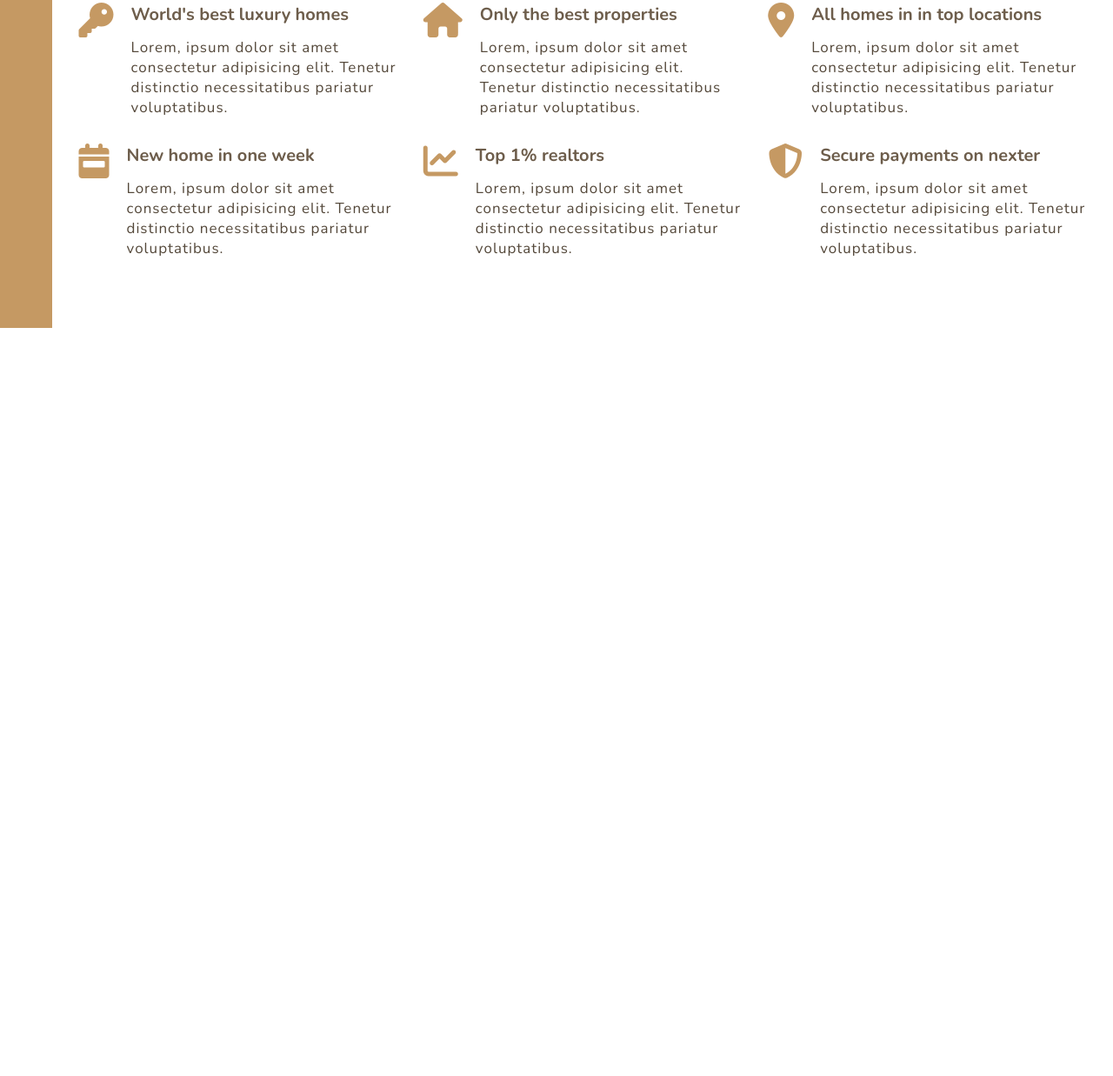
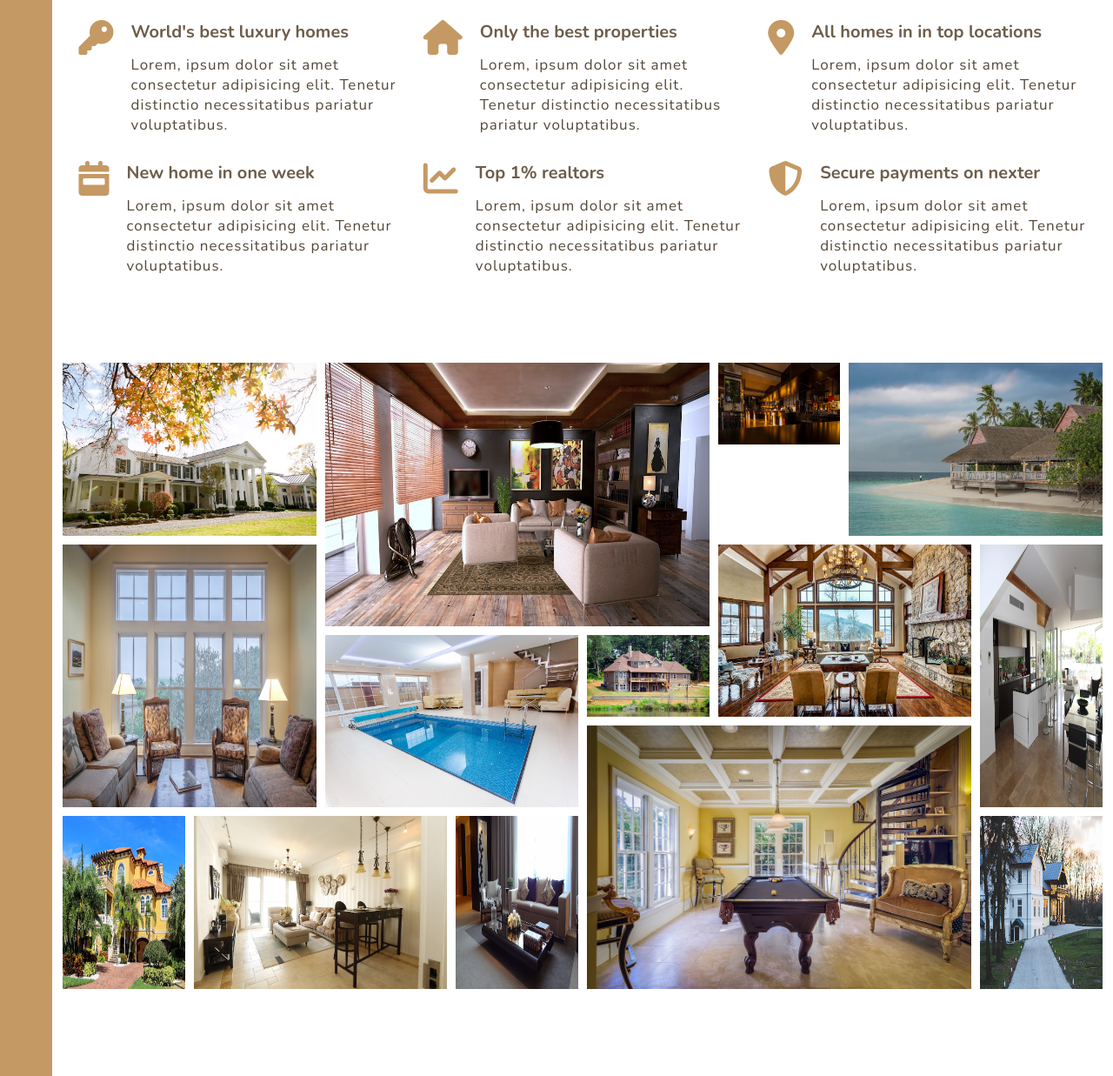
Before and after one commit to AbanoubMagdy1/Nexter-landing-page, a website: page index.html in a window 1280 px wide. Shown: the part 717-1954 px from the top of the page at 87% size. Before the commit the page ends 1094 px from the top, so only its background shows below. Drawn offline with nearby package versions, Linux system fonts and the light colour scheme.

Commit message:
Gallery section

```diff
--- a/index.html
+++ b/index.html
@@ -77,7 +77,7 @@
             </div>
         </section>
 
-        <section class="features">
+        <section class="features section">
             <div class="feature">
                 <i class="fa-solid fa-key feature__icon"></i>
                 <div>
@@ -121,6 +121,23 @@
                 </div>
             </div>
         </section>
+
+        <section class="gallery section">
+            <img alt="image-1" class="gallery__image gallery__image-1" src="./img/gal-1.jpeg"/>
+            <img alt="image-2" class="gallery__image gallery__image-2" src="./img/gal-2.jpeg"/>
+            <img alt="image-3" class="gallery__image gallery__image-3" src="./img/gal-3.jpeg"/>
+            <img alt="image-4" class="gallery__image gallery__image-4" src="./img/gal-4.jpeg"/>
+            <img alt="image-5" class="gallery__image gallery__image-5" src="./img/gal-5.jpeg"/>
+            <img alt="image-6" class="gallery__image gallery__image-6" src="./img/gal-6.jpeg"/>
+            <img alt="image-7" class="gallery__image gallery__image-7" src="./img/gal-7.jpeg"/>
+            <img alt="image-8" class="gallery__image gallery__image-8" src="./img/gal-8.jpeg"/>
+            <img alt="image-9" class="gallery__image gallery__image-9" src="./img/gal-9.jpeg"/>
+            <img alt="image-10" class="gallery__image gallery__image-10" src="./img/gal-10.jpeg"/>
+            <img alt="image-11" class="gallery__image gallery__image-11" src="./img/gal-11.jpeg"/>
+            <img alt="image-12" class="gallery__image gallery__image-12" src="./img/gal-12.jpeg"/>
+            <img alt="image-13" class="gallery__image gallery__image-13" src="./img/gal-13.jpeg"/>
+            <img alt="image-14" class="gallery__image gallery__image-14" src="./img/gal-14.jpeg"/>
+        </section>
     </main>
     <script src="script.js"></script>
 </body>
--- a/sass/base/_layout.scss
+++ b/sass/base/_layout.scss
@@ -2,6 +2,11 @@
     width: 80rem;
     max-width: 95%;
     margin: 0 auto;
+}
+
+.section{
+    margin: 10rem auto;
+    width: var(--layout-width);
 }
 
 .hero{
--- a/sass/components/_features.scss
+++ b/sass/components/_features.scss
@@ -1,7 +1,5 @@
 .features{
-    margin: 8rem auto;
     display: flex;
-    width: var(--layout-width);
     flex-wrap: wrap;
     justify-content: space-between;
     gap: 3rem;
--- /dev/null
+++ b/sass/components/_gallery.scss
@@ -0,0 +1,73 @@
+.gallery{
+    width: 98% !important;
+    display: grid;
+    grid-template: repeat(7, 1fr) / repeat(8, 1fr);
+    gap: 1rem;
+
+    @include respond(tab){
+        gap: 1rem;
+    }
+
+    &__image{
+        width: 100%;
+        height: 100%;
+        &-1{
+            grid-column: 1 / 2 span;
+            grid-row: 1 / 2 span;
+        }
+
+        &-2{
+            grid-column: 3 / 3 span;
+            grid-row: 1 / 3 span;
+        }
+        &-3{
+            grid-column: 6 / 1 span;
+            grid-row: 1 / 1 span;
+        }
+        &-4{
+            grid-column: 7 / 2 span;
+            grid-row: 1 / 2 span;
+        }
+        &-5{
+            grid-column: 1 / 2 span;
+            grid-row: 3 / 3 span;
+        }
+        &-6{
+            grid-column: 3 / 2 span;
+            grid-row: 4 / 2 span;
+        }
+        &-7{
+            grid-column: 5 / 1 span;
+            grid-row: 4 / 1 span;
+        }
+        &-8{
+            grid-column: 6 / 2 span;
+            grid-row: 3 / 2 span;
+        }
+        &-9{
+            grid-column: 8 / 1 span;
+            grid-row: 3 / 3 span;
+        }
+        &-10{
+            grid-column: 1 / 1 span;
+            grid-row: 6 / 2 span;
+        }
+        &-11{
+            grid-column: 2 / 2 span;
+            grid-row: 6 / 2 span;
+        }
+        &-12{
+            grid-column: 4 / 1 span;
+            grid-row: 6 / 2 span;
+        }
+        &-13{
+            grid-column: 5 / 3 span;
+            grid-row: 5 / 3 span;
+        }
+        &-14{
+            grid-column: 8 / 1 span;
+            grid-row: 6 / 2 span;
+        }
+
+    }
+}
--- a/sass/main.scss
+++ b/sass/main.scss
@@ -10,3 +10,4 @@
 @import 'components/realtors';
 @import 'components/hero-main';
 @import 'components/features';
+@import 'components/gallery';
```
Also changed, not shown: style.css, 1 other file.
